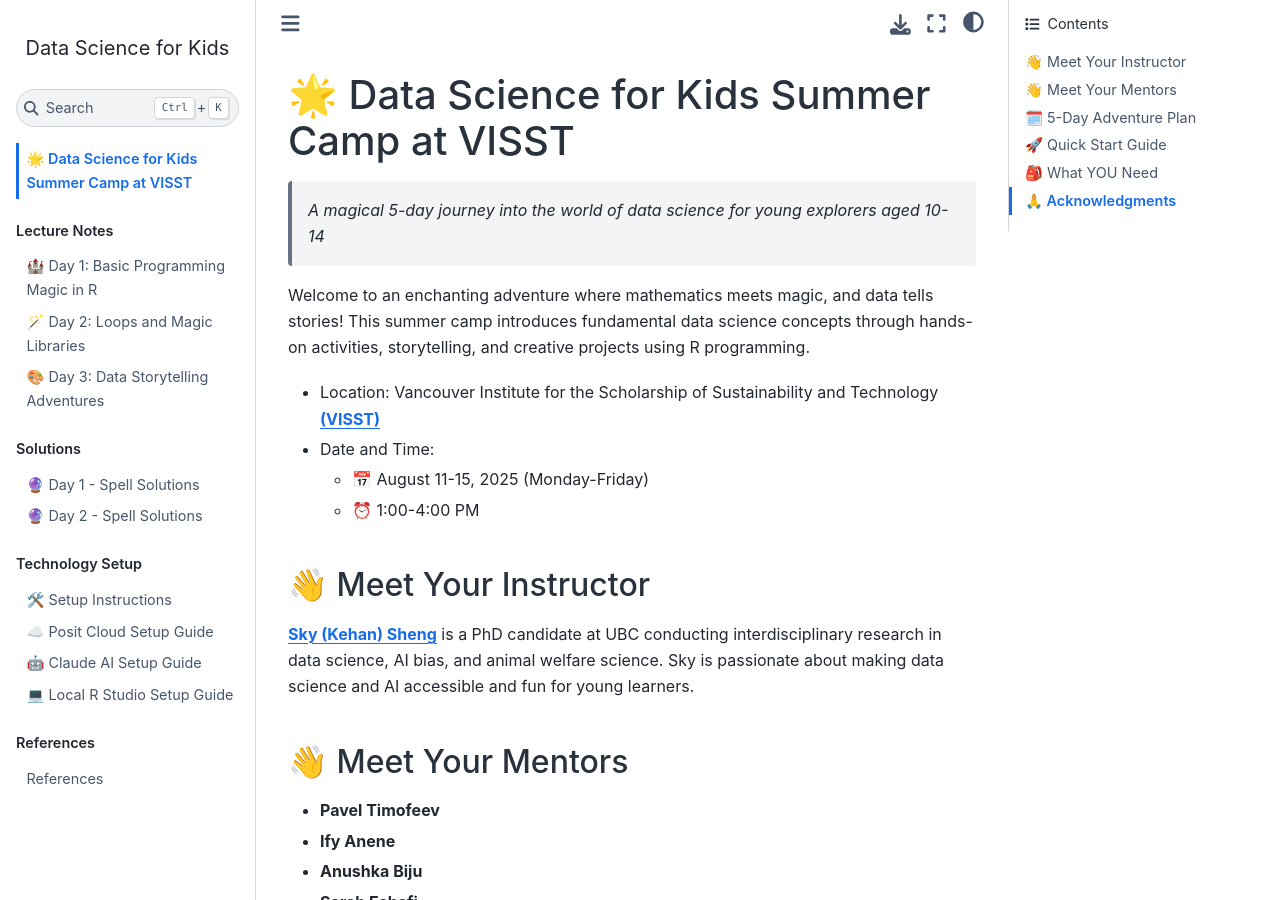
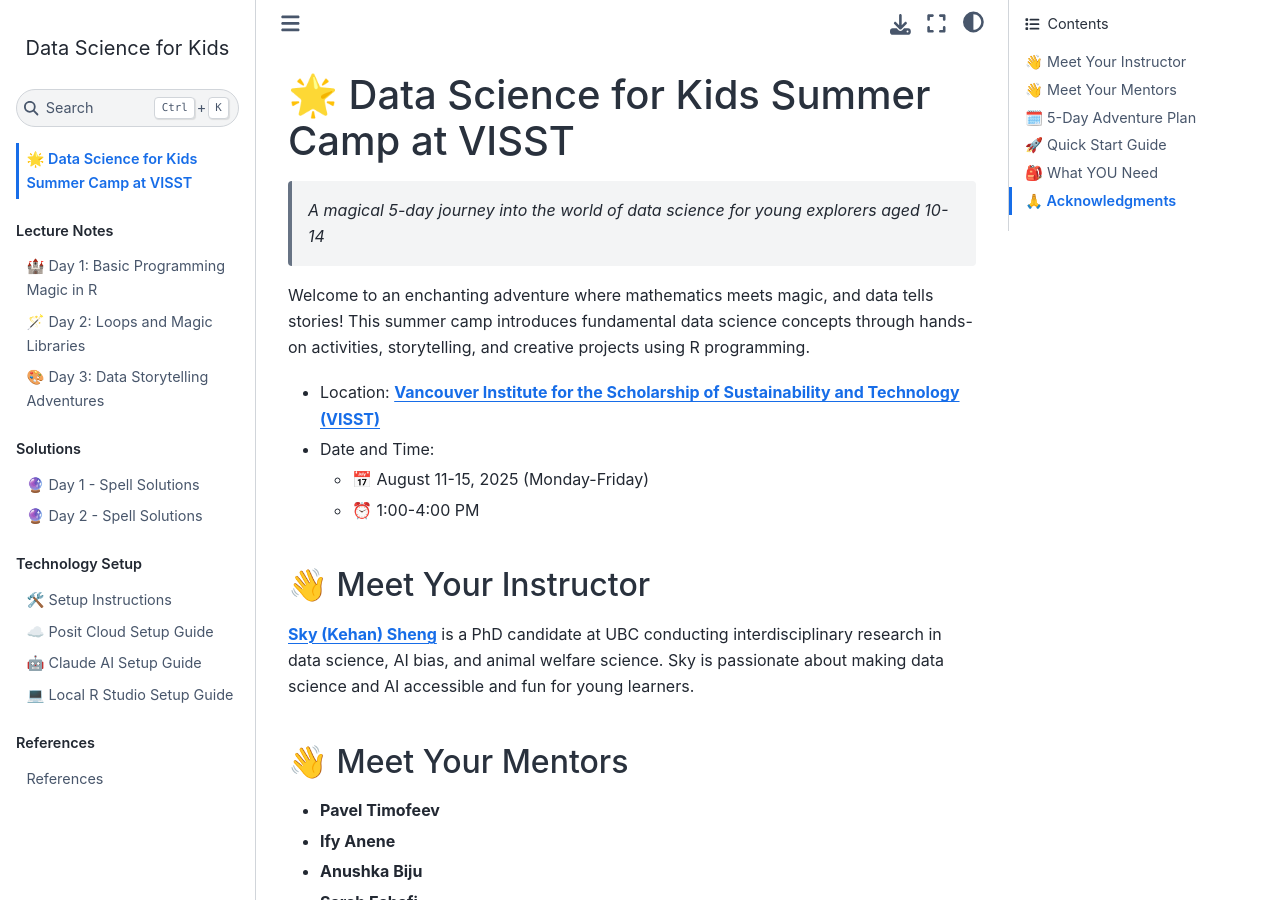
Before and after one commit to skysheng7/data_science_for_kids, a Jupyter Book: the page built from docs/index.md, in a window 1280 px wide and 900 px high. Built offline with Jupyter Book 1.0.4 settings and Sphinx 7.4.7 and the Sphinx Book theme 1.1.4, drawn with Linux system fonts in a browser that asks for light colours; cross-references to code outside the pages are shown as plain code.

```diff
--- a/docs/index.md
+++ b/docs/index.md
@@ -9,7 +9,7 @@
 
 Welcome to an enchanting adventure where mathematics meets magic, and data tells stories! This summer camp introduces fundamental data science concepts through hands-on activities, storytelling, and creative projects using R programming.
 
-- Location: Vancouver Institute for the Scholarship of Sustainability and Technology **[(VISST)](https://www.visst.ca/)**
+- Location: **[Vancouver Institute for the Scholarship of Sustainability and Technology (VISST)](https://www.visst.ca/)**
 - Date and Time:
     - 📅 August 11-15, 2025 (Monday-Friday)
     - ⏰ 1:00-4:00 PM
```
